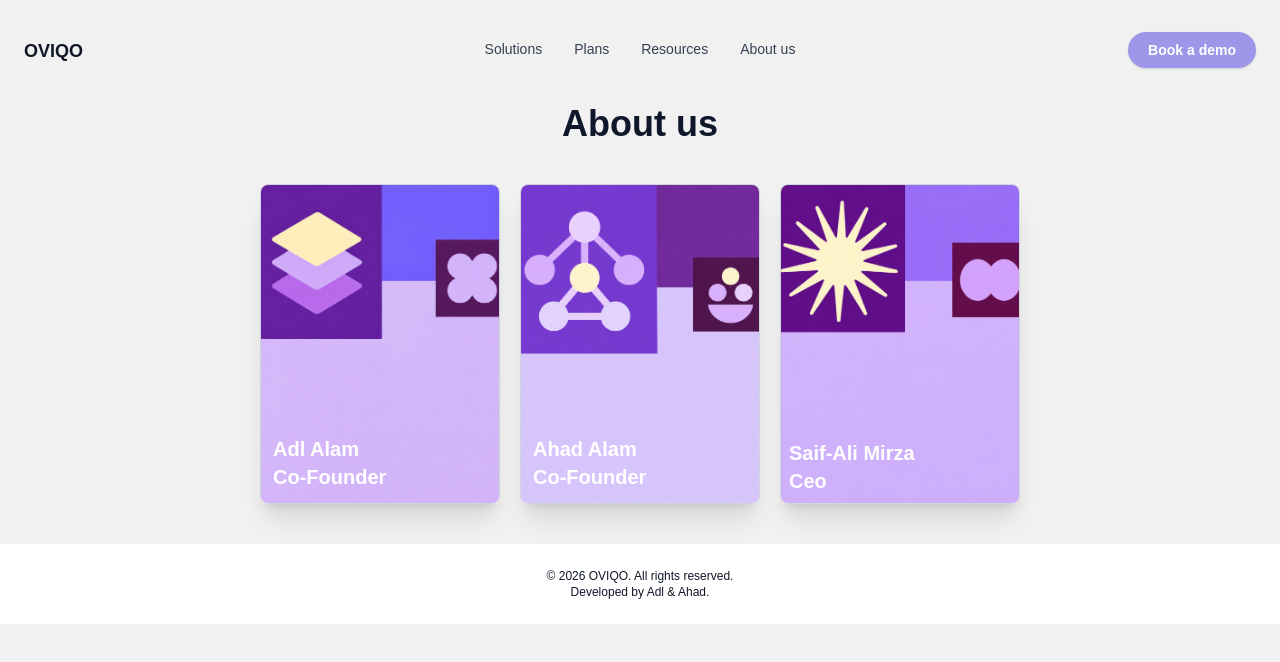
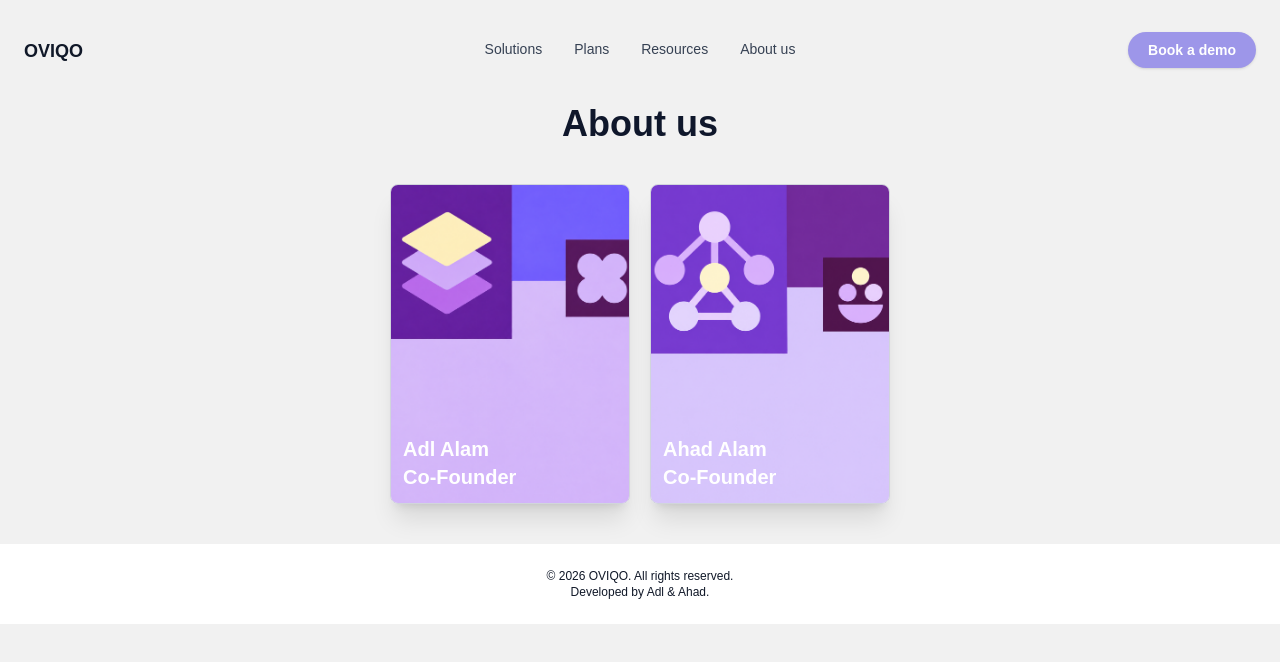
Before and after one commit to Oviqo-dev/oviqo-web, a Next.js app: page /about in a window 1280 px wide. Shown: the top 662 px of the page. Built offline with nearby package versions, Linux system fonts and the light colour scheme.

Commit message:
fixed issues

```diff
--- a/app/about/page.tsx
+++ b/app/about/page.tsx
@@ -12,7 +12,7 @@ export default function About(){
        <main className="mx-auto mt-5">
               <h1 className="text-4xl font-bold text-slate-900 text-center"> About us </h1>
 
-            <div className="flex lg:flex-row gap-5 sm:flex-col">
+            <div className="flex flex-col lg:flex-row gap-5">
 
                  <div className="relative text-black w-60 h-80  border border-gray-300 rounded-lg mt-10 overflow-hidden shadow-xl ">
                        <img  src="/1.png" alt="Profile" className="w-full h-full object-cover"/>
@@ -32,15 +32,6 @@ export default function About(){
                         </div>
                  </div>
 
-                  <div className="relative text-black w-60 h-80  border border-gray-300 rounded-lg mt-10 overflow-hidden shadow-xl ">
-                       <img  src="/3.png" alt="Profile" className="w-full h-full object-cover"/>
-
-                         <div className="absolute bottom-0 left-0 w-full p-2">
-                        <h2 className="text-white text-xl font-bold"> Saif-Ali Mirza </h2>
-                         <h2 className="text-white text-xl font-bold"> Ceo</h2>
-                        </div>
-                 </div>
-
             </div>
 
 
--- a/components/navBar.tsx
+++ b/components/navBar.tsx
@@ -88,7 +88,7 @@ export default function FloatingHeader() {
                  <Link href="/plans">Plans</Link>
                  <Link href="/resource">Resources</Link>
                  <Link href="/about">About us</Link>
-                 <Link href="/contact" className="mt-3 w-fit px-5 py-2 lg:text-sm font-semibold rounded-full shadow-sm text-white bg-[#9d96e9] hover:bg-[#8b84dd]">Book a demo</Link>
+                 <Link href="/contact" className="mt-2 w-fit px-5 py-2 lg:text-sm font-semibold rounded-full shadow-sm text-white bg-[#9d96e9] hover:bg-[#8b84dd]">Book a demo</Link>
 
               </nav>
              )}
```
